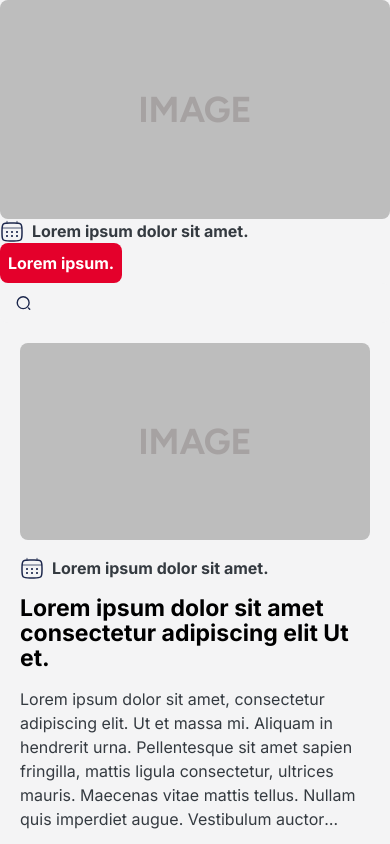
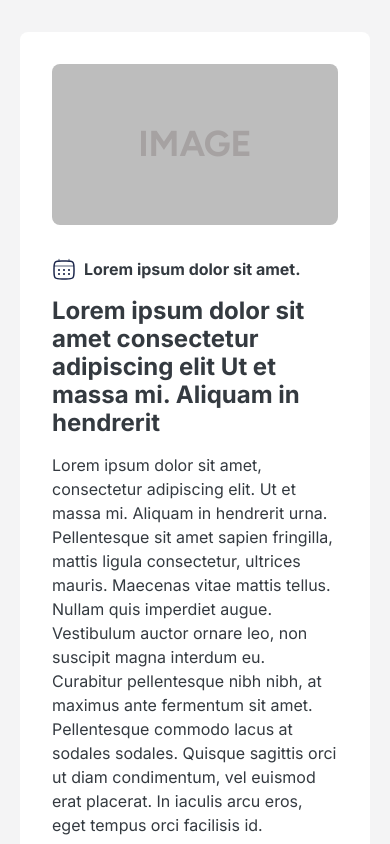
Before and after one commit to Maichind/prueba-tecnica, an Angular app: page / in a window 390 px wide. Shown: the top 844 px of the page. Built offline with nearby package versions, Linux system fonts and the light colour scheme.

Commit message:
feat(organisms): add hero-card component
Section 1 completa. Layout flex-col mobile / flex-row lg. Card con shadow, badge, título, descripción con campo extra opcional visible solo en desktop. CTA alineado a la derecha.

```diff
--- a/src/app/app.html
+++ b/src/app/app.html
@@ -1,9 +1,3 @@
-<app-image-placeholder alt="Imagen prueba" aspectRatio="video" />
-<app-badge label="Lorem ipsum dolor sit amet." />
-<app-button label="Lorem ipsum." />
-<app-search-input />
-
-<div class="flex flex-col gap-4 p-5">
-  <app-article-card [article]="article" />
-  <app-gallery-card [item]="galleryItem" />
+<div class="max-w-[1542px] flex items-center flex-col gap-4 mx-5 md:mx-8 2xl:mx-auto my-8 md:my-12">
+  <app-hero-card [hero]="heroData" />
 </div>
--- a/src/app/app.ts
+++ b/src/app/app.ts
@@ -1,34 +1,16 @@
 import { Component, signal } from '@angular/core';
-import { Badge } from "./shared/atoms/badge/badge";
-import { Button } from "./shared/atoms/button/button";
-import { SearchInput } from "./shared/atoms/search-input/search-input";
-import { ImagePlaceholder } from "./shared/atoms/image-placeholder/image-placeholder";
-
-import { IArticle } from '@interfaces/article.interface';
-import { IGalleryItem } from '@interfaces/gallery-item.interface';
-import { ArticleCard } from "./shared/molecules/article-card/article-card";
-import { GalleryCard } from "./shared/molecules/gallery-card/gallery-card";
+import { HERO_DATA } from '@constants/mock-data';
+import { IHero } from '@interfaces/hero.interface';
+import { HeroCard } from "./shared/organisms/hero-card/hero-card";
 
 @Component({
   selector: 'app-root',
-  imports: [ImagePlaceholder, Badge, Button, SearchInput, ArticleCard, GalleryCard],
+  imports: [HeroCard],
   templateUrl: './app.html',
   styleUrl: './app.css'
 })
 export class App {
   protected readonly title = signal('prueba-tecnica');
 
-  article: IArticle = {
-    title: 'Lorem ipsum dolor sit amet consectetur adipiscing elit Ut et.',
-    category: 'Lorem ipsum dolor sit amet.',
-    description: 'Lorem ipsum dolor sit amet, consectetur adipiscing elit. Ut et massa mi. Aliquam in hendrerit urna. Pellentesque sit amet sapien fringilla, mattis ligula consectetur, ultrices mauris. Maecenas vitae mattis tellus. Nullam quis imperdiet augue. Vestibulum auctor ornare leo, non suscipit magna interdum eu. Curabitur pellentesque nibh nibh, at maximus ante fermentum sit amet. Pellentesque commodo lacus at sodales sodales. Quisque sagittis orci ut diam condimentum, vel euismod erat placerat. In iaculis arcu eros, eget tempus orci facilisis id.',
-    imageAlt: 'Imagen del artículo 1',
-  };
-
-  galleryItem: IGalleryItem = {
-    title: 'Lorem ipsum',
-    subtitle: 'Lorem ipsum dolor sit amet consectetur.',
-    ctaLabel: 'Lorem ipsum',
-    imageAlt: 'Imagen de galería 1',
-  };
+  heroData: IHero = HERO_DATA;
 }
--- a/src/app/constants/mock-data.ts
+++ b/src/app/constants/mock-data.ts
@@ -6,6 +6,7 @@ export const HERO_DATA: IHero = {
   badge: 'Lorem ipsum dolor sit amet.',
   title: 'Lorem ipsum dolor sit amet consectetur adipiscing elit Ut et massa mi. Aliquam in hendrerit',
   description: 'Lorem ipsum dolor sit amet, consectetur adipiscing elit. Ut et massa mi. Aliquam in hendrerit urna. Pellentesque sit amet sapien fringilla, mattis ligula consectetur, ultrices mauris. Maecenas vitae mattis tellus. Nullam quis imperdiet augue. Vestibulum auctor ornare leo, non suscipit magna interdum eu. Curabitur pellentesque nibh nibh, at maximus ante fermentum sit amet. Pellentesque commodo lacus at sodales sodales. Quisque sagittis orci ut diam condimentum, vel euismod erat placerat. In iaculis arcu eros, eget tempus orci facilisis id.',
+  descriptionExtra: 'Lorem ipsum dolor sit amet, consectetur adipiscing elit. Ut et massa mi. Aliquam in hendrerit urna. Pellentesque sit amet sapien fringilla, mattis ligula consectetur, ultrices mauris. Maecenas vitae mattis tellus. Nullam quis imperdiet augue. Lorem ipsum dolor sit amet, consectetur adipiscing elit. Ut et massa mi. Aliquam in hendrerit urna.',
   ctaLabel: 'Lorem ipsum.',
   imageAlt: 'Imagen principal del artículo destacado',
 };
--- a/src/app/shared/atoms/image-placeholder/image-placeholder.html
+++ b/src/app/shared/atoms/image-placeholder/image-placeholder.html
@@ -1,7 +1,7 @@
 <div
   role="img"
   [attr.aria-label]="alt"
-  [class]="'w-full rounded-lg bg-placeholder flex items-center justify-center ' + aspectClass"
+  [class]="'w-full h-full rounded-lg bg-placeholder flex items-center justify-center ' + aspectClass"
 >
   <span
     aria-hidden="true"
--- a/src/app/shared/interfaces/hero.interface.ts
+++ b/src/app/shared/interfaces/hero.interface.ts
@@ -2,6 +2,7 @@ export interface IHero {
   badge: string;
   title: string;
   description: string;
+  descriptionExtra?: string;
   ctaLabel: string;
   imageAlt: string;
 }
--- a/src/app/shared/molecules/gallery-card/gallery-card.html
+++ b/src/app/shared/molecules/gallery-card/gallery-card.html
@@ -1,7 +1,6 @@
 <article class="relative rounded-xl overflow-hidden aspect-3/4">
   <app-image-placeholder [alt]="item.imageAlt" aspectRatio="portrait" />
 
-  <!-- Contenido sobre el overlay -->
   <div class="absolute bottom-0 left-0 right-0 p-4 flex flex-col gap-2"
     style="background: linear-gradient(180deg, rgba(0,0,0,0) 0%, #000000 100%);">
 
--- /dev/null
+++ b/src/app/shared/organisms/hero-card/hero-card.html
@@ -0,0 +1,32 @@
+<section aria-labelledby="hero-title">
+  <div class="bg-white rounded-lg p-8 flex flex-col lg:flex-row gap-8"
+    style="box-shadow: var(--shadow-card);">
+
+    <div class="w-full lg:flex-1 lg:self-stretch">
+      <app-image-placeholder [alt]="hero.imageAlt" aspectRatio="video" />
+    </div>
+
+    <div class="flex flex-col gap-4 lg:flex-1">
+      <app-badge [label]="hero.badge" />
+
+      <h2 id="hero-title" class="text-2xl font-bold text-text-primary leading-7">
+        {{ hero.title }}
+      </h2>
+
+      <div class="flex flex-col lg:mb-2">
+        <p class="text-base text-text-primary leading-6">
+          {{ hero.description }}
+        </p>
+        @if (hero.descriptionExtra) {
+          <p class="hidden lg:block text-base text-text-primary leading-6">
+            {{ hero.descriptionExtra }}
+          </p>
+        }
+      </div>
+
+      <div class="flex justify-end mt-auto">
+        <app-button [label]="hero.ctaLabel" />
+      </div>
+    </div>
+  </div>
+</section>
--- /dev/null
+++ b/src/app/shared/organisms/hero-card/hero-card.ts
@@ -0,0 +1,15 @@
+import { Component, Input } from '@angular/core';
+import { Badge } from "../../atoms/badge/badge";
+import { IHero } from '@interfaces/hero.interface';
+import { Button } from "../../atoms/button/button";
+import { ImagePlaceholder } from "../../atoms/image-placeholder/image-placeholder";
+
+@Component({
+  selector: 'app-hero-card',
+  standalone: true,
+  imports: [ImagePlaceholder, Badge, Button],
+  templateUrl: './hero-card.html',
+})
+export class HeroCard {
+  @Input() hero!: IHero;
+}
--- a/src/styles.css
+++ b/src/styles.css
@@ -13,7 +13,7 @@
   --color-placeholder: #BDBDBD;
   --color-text-primary: #343A40;
 
-  --shadow-card: 0px 2px 4px 0px rgba(0, 0, 0, 0.2);
+  --shadow-card: 0px 2px 4px 0px #00000033;
 }
 
 @layer base {
```
